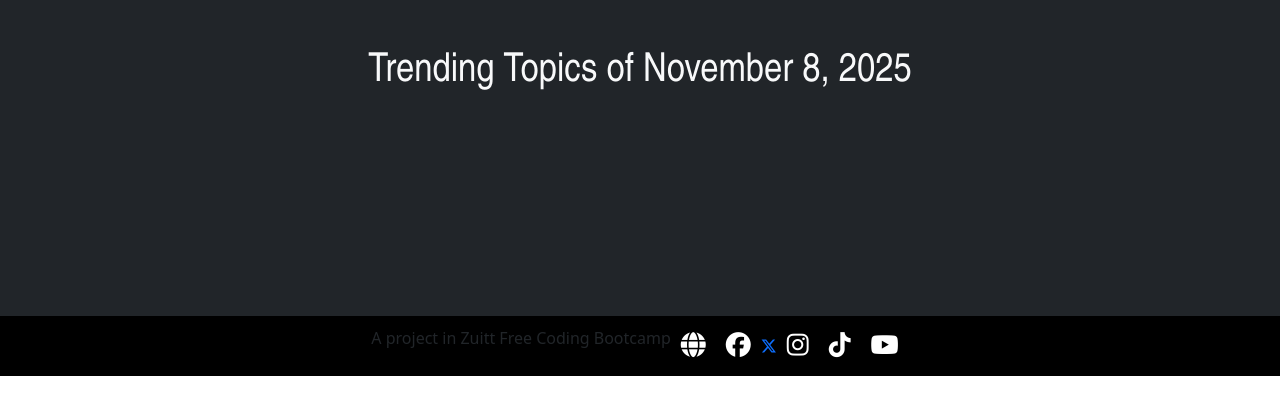
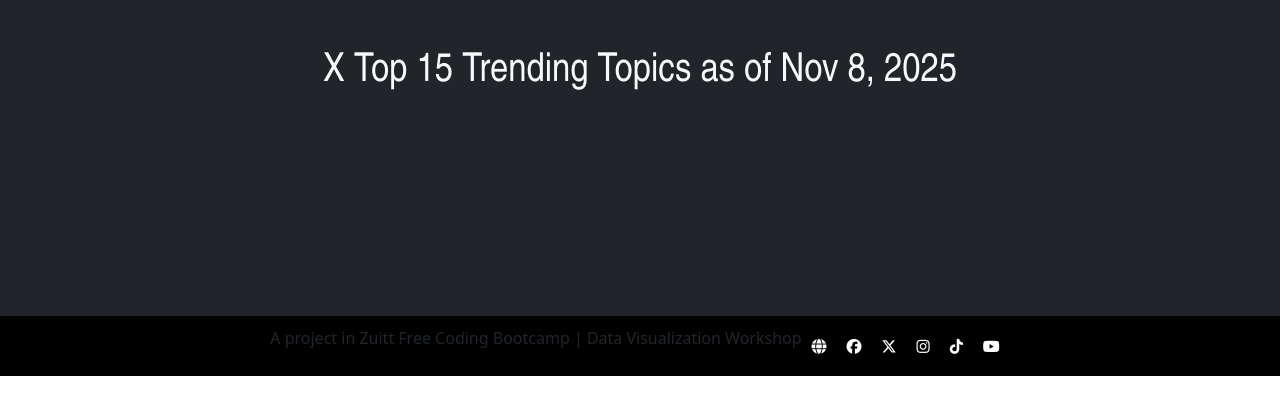
Before and after one commit to KevzBueno101/twitter-trends-data-visualization, a plain HTML site: page index.html in a window 1280 px wide. Drawn offline with nearby package versions, Linux system fonts and the light colour scheme; no server answers.

Commit message:
Edited icons, footer and the items

```diff
--- a/index.css
+++ b/index.css
@@ -11,8 +11,8 @@ footer {
         padding: 10px;
     }
 
-.fa-globe, .fa-facebook, .fa-twitter, .fa-instagram, .fa-tiktok, .fa-youtube {
-        font-size: 25px;
+.fa-globe, .fa-facebook, .fa-twitter, .fa-instagram, .fa-tiktok, .fa-youtube, .fa-brands {
+        font-size: 15px;
         color: white;
         margin: 0 10px 0 10px;
     }
--- a/index.html
+++ b/index.html
@@ -10,12 +10,12 @@
 </head>
 <body>
 	<div class="bg-dark px-5 py-5">
-		<h1 class="text-light text-center mb-3">Trending Topics of <span id="date">8/11/25</span></h1>
+		<h1 class="text-light text-center mb-3">X Top 15 Trending Topics as of <span id="date"></span></h1>
 
 		<canvas id="myChart"></canvas>
 	</div>
 	<footer>
-		<p text-center>A project in Zuitt Free Coding Bootcamp</p>
+		<p text-center->A project in Zuitt Free Coding Bootcamp | Data Visualization Workshop</p>
 		<a href="https://zuitt.co/?referral=2402-org-ali" target="blank">
 			<i class="fa-solid fa-globe"></i>
 		</a>
@@ -35,19 +35,9 @@
 			<i class="fa-brands fa-youtube"></i>
 		</a>
 	</footer>
-
-
-
-
-
-
-
-
-
+<!-- Scripts -->
 	<script src="https://cdn.jsdelivr.net/npm/bootstrap@5.3.8/dist/js/bootstrap.bundle.min.js" integrity="sha384-FKyoEForCGlyvwx9Hj09JcYn3nv7wiPVlz7YYwJrWVcXK/BmnVDxM+D2scQbITxI" crossorigin="anonymous"></script>
 	<script type="text/javascript" src="index.js"></script>
 	<script src="https://kit.fontawesome.com/cf49e860c2.js" crossorigin="anonymous"></script>
-
-
 </body>
 </html>
--- a/index.js
+++ b/index.js
@@ -1,15 +1,9 @@
-console.log("Hello");
-
 const dateElement = document.getElementById('date');
-
-console.log("dateElement")
-
 let currentDate = new Date();
-console.log(currentDate);
 
 dateElement.innerHTML = currentDate;
 
-let dateOptions = { year: 'numeric', month: 'long', day: 'numeric'};
+let dateOptions = { year: 'numeric', month: 'short', day: 'numeric'};
 
 dateElement.innerHTML = currentDate.toLocaleDateString('en-US', dateOptions);
 
@@ -31,7 +25,7 @@ fetch(url, options)
 .then(data => {
 	console.log(data)
 
-	for (let i = 0; i < 25; i++){
+	for (let i = 0; i < 15; i++){
 		graphData.push(
 				{
 					"name": data.trends[i].name,
```
